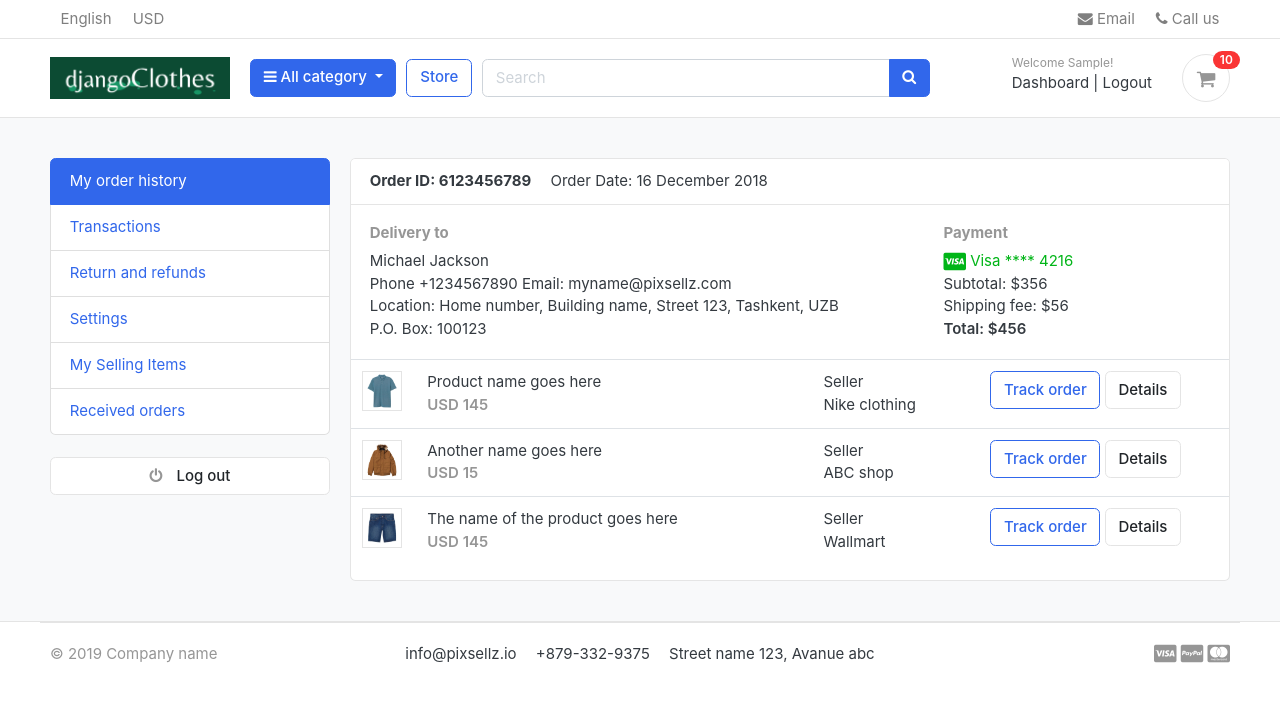
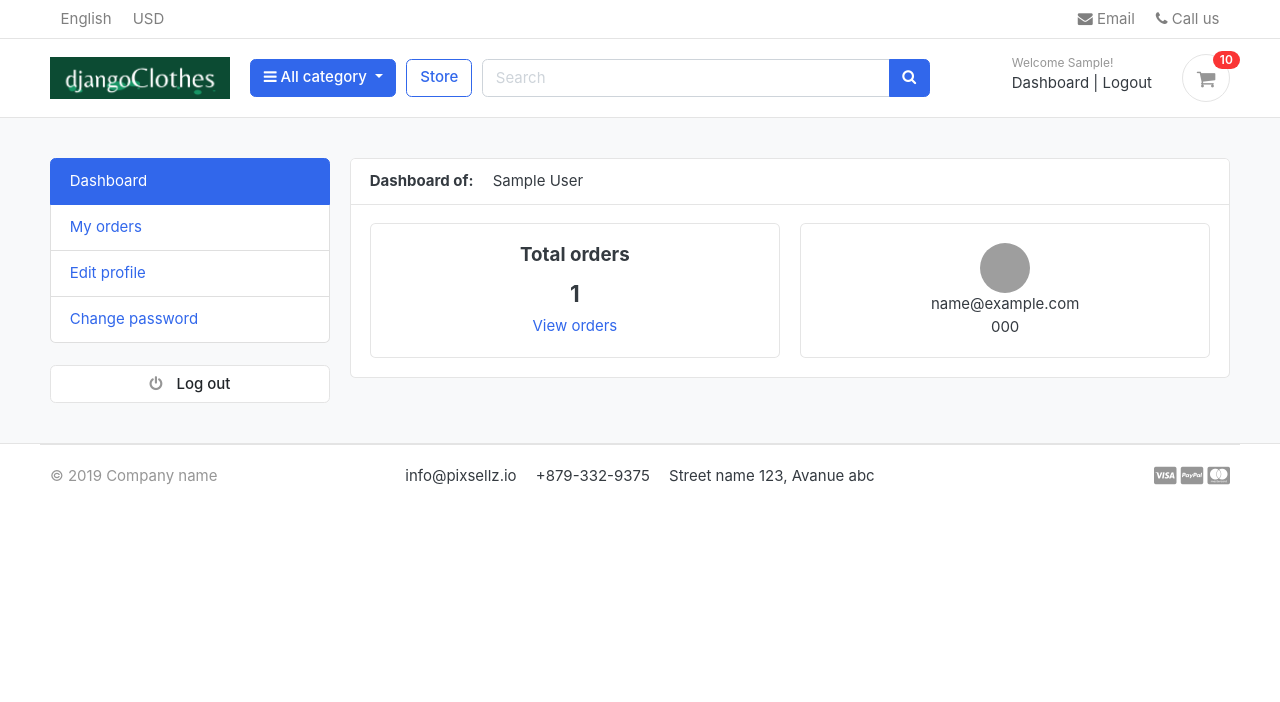
Before and after one commit to wiktorpiela/django-clothes-ecommerce, a Django app: page /accounts/ in a window 1280 px wide. Shown: the top 702 px of the page. Run offline with Django 4.2, Linux system fonts and the light colour scheme; a user stored in the database is signed in; tables that the repository leaves empty hold one stand-in row (values such as "Sample post"); some libraries are stand-ins or nearby versions; some web fonts are replaced; grey boxes are pictures that could not be loaded.

Commit message:
user dashboard building

```diff
--- a/accounts/views.py
+++ b/accounts/views.py
@@ -11,6 +11,7 @@ from django.http import HttpResponse
 from carts.models import Cart, CartItem
 from carts.views import _cart_id
 import requests
+from orders.models import Order
 
 def register(request):
     if request.method == "POST":
@@ -155,7 +156,13 @@ def activate(request, uidb64, token):
 
 @login_required
 def dashboard(request):
-    return render(request, "accounts/dashboard.html")
+    orders = Order.objects.order_by("-created_at").filter(user_id = request.user.id, is_ordered=True)
+    orders_count = orders.count()
+    context = {
+        "orders_count": orders_count,
+
+    }
+    return render(request, "accounts/dashboard.html", context)
 
 def forgot_password(request):
     if request.method == "POST":
--- a/templates/accounts/dashboard.html
+++ b/templates/accounts/dashboard.html
@@ -3,90 +3,43 @@
 {% block content %}
 
 <section class="section-conten padding-y bg">
-
     {% include 'includes/alerts.html' %}
     <div class="container">
         <div class="row">
-        <aside class="col-md-3">
-            <!--   SIDEBAR   -->
-            <ul class="list-group">
-                <a class="list-group-item active" href="#"> My order history </a>
-                <a class="list-group-item" href="#"> Transactions </a>
-                <a class="list-group-item" href="#"> Return and refunds </a>
-                <a class="list-group-item" href="#">Settings </a>
-                <a class="list-group-item" href="#"> My Selling Items </a>
-                <a class="list-group-item" href="#"> Received orders </a>
-            </ul>
-            <br>
-            <a class="btn btn-light btn-block" href="{% url 'accounts:user_logout' %}"> <i class="fa fa-power-off"></i> <span class="text">Log out</span> </a>
-            <!--   SIDEBAR .//END   -->
-        </aside>
+            {% include 'includes/dashboard_sidebar.html' %}
         <main class="col-md-9">
             <article class="card">
             <header class="card-header">
-                <strong class="d-inline-block mr-3">Order ID: 6123456789</strong>
-                <span>Order Date: 16 December 2018</span>
+                <strong class="d-inline-block mr-3">Dashboard of:</strong>
+                <span>{{user.full_name}}</span>
             </header>
             <div class="card-body">
                 <div class="row">
-                    <div class="col-md-8">
-                        <h6 class="text-muted">Delivery to</h6>
-                        <p>Michael Jackson <br>
-                        Phone +1234567890 Email: myname@pixsellz.com <br>
-                        Location: Home number, Building name, Street 123,  Tashkent, UZB <br>
-                        P.O. Box: 100123
-                         </p>
+
+                    <div class="col md-6">
+                        <div class="card" style="text-align:center;">
+                            <div class="card-body">
+                                <h5 class="card-title">Total orders</h5>
+                                <h4>{{orders_count}}</h4>
+                                <a href="#">View orders</a>
+                            </div>
+                        </div>
                     </div>
-                    <div class="col-md-4">
-                        <h6 class="text-muted">Payment</h6>
-                        <span class="text-success">
-                            <i class="fab fa-lg fa-cc-visa"></i>
-                            Visa  **** 4216
-                        </span>
-                        <p>Subtotal: $356 <br>
-                         Shipping fee:  $56 <br>
-                         <span class="b">Total:  $456 </span>
-                        </p>
+
+                    <div class="col md-6">
+                        <div class="card" style="text-align:center;">
+                            <div class="card-body">
+                                <img src="https://www.w3schools.com/howto/img_avatar.png" alt="pic" width="50" height="50" style="border-radius:50%">
+                                <p class="mb-0">{{user.email}}</p>
+                                <p>{{user.phone_number}}</p>
+                            </div>
+                        </div>
                     </div>
+
+
                 </div> <!-- row.// -->
             </div> <!-- card-body .// -->
-            <div class="table-responsive">
-            <table class="table table-hover">
-                <tr>
-                    <td width="65">
-                        <img src="../images/items/1.jpg" class="img-xs border">
-                    </td>
-                    <td>
-                        <p class="title mb-0">Product name goes here </p>
-                        <var class="price text-muted">USD 145</var>
-                    </td>
-                    <td> Seller <br> Nike clothing </td>
-                    <td width="250"> <a href="#" class="btn btn-outline-primary">Track order</a> <a href="#" class="btn btn-light"> Details </a> </td>
-                </tr>
-                <tr>
-                    <td>
-                        <img src="../images/items/2.jpg" class="img-xs border">
-                    </td>
-                    <td>
-                        <p class="title mb-0">Another name goes here </p>
-                        <var class="price text-muted">USD 15</var>
-                    </td>
-                    <td> Seller <br> ABC shop </td>
-                    <td> <a href="#" class="btn btn-outline-primary">Track order</a> <a href="#" class="btn btn-light"> Details </a> </td>
-                </tr>
-                <tr>
-                    <td>
-                        <img src="../images/items/3.jpg" class="img-xs border">
-                    </td>
-                    <td>
-                        <p class="title mb-0">The name of the product  goes here </p>
-                        <var class="price text-muted">USD 145</var>
-                    </td>
-                    <td> Seller <br> Wallmart </td>
-                    <td> <a href="#" class="btn btn-outline-primary">Track order</a> <a href="#" class="btn btn-light"> Details </a> </td>
-                </tr>
-            </table>
-            </div> <!-- table-responsive .end// -->
+
             </article> <!-- order-group.// -->
         </main>
     </div> <!-- row.// -->
--- /dev/null
+++ b/templates/includes/dashboard_sidebar.html
@@ -0,0 +1,12 @@
+<aside class="col-md-3">
+    <!--   SIDEBAR   -->
+    <ul class="list-group">
+        <a class="list-group-item active" href="#"> Dashboard </a>
+        <a class="list-group-item" href="#"> My orders </a>
+        <a class="list-group-item" href="#"> Edit profile </a>
+        <a class="list-group-item" href="#">Change password </a>
+    </ul>
+    <br>
+    <a class="btn btn-light btn-block" href="{% url 'accounts:user_logout' %}"> <i class="fa fa-power-off"></i> <span class="text">Log out</span> </a>
+    <!--   SIDEBAR .//END   -->
+</aside>
```
